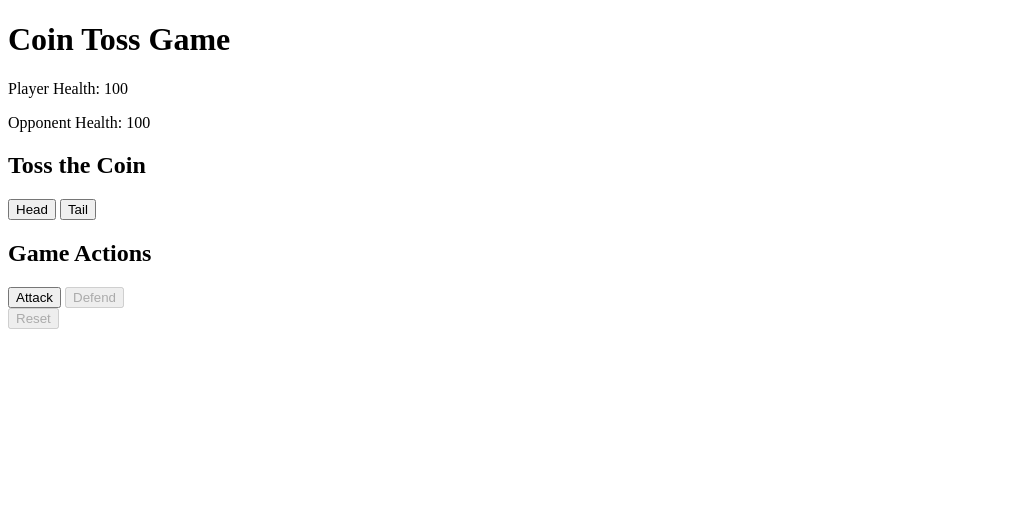
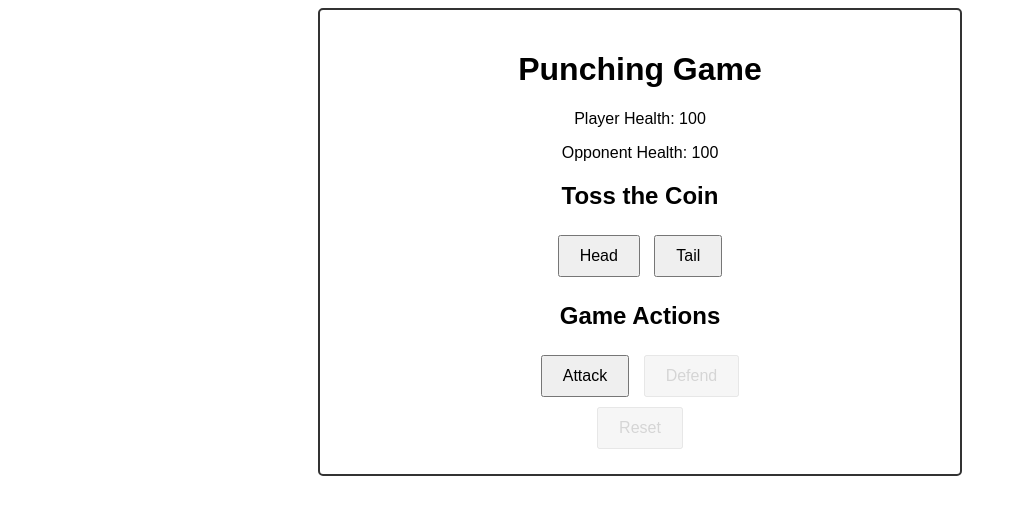
Before and after one commit to kaydeete/ABILLA-DALUPE-DASILAO-PASAOL-TE, a plain HTML site: page index.html in a window 1280 px wide. Both pictures are taken after a click on the button "Head". Shown: the whole page, without its empty margins (0-1017 px from the left). Drawn offline with Linux system fonts and the light colour scheme.

Commit message:
Add files via upload

```diff
--- a/index.html
+++ b/index.html
@@ -3,12 +3,12 @@
 <head>
 <meta charset="UTF-8">
 <meta name="viewport" content="width=device-width, initial-scale=1.0">
-<title>Coin Toss Game</title>
-<link rel="stylesheet" href="styles.css">
+<title>Punching Game</title>
+<link rel="stylesheet" href="style.css">
 </head>
 <body>
 <div class="container">
-    <h1>Coin Toss Game</h1>
+    <h1>Punching Game</h1>
     <div id="health-status">
         <p>Player Health: <span id="player-health">100</span></p>
         <p>Opponent Health: <span id="opponent-health">100</span></p>
@@ -20,8 +20,8 @@
     </div>
     <div id="game-actions" style="display:none;">
         <h2>Game Actions</h2>
-        <button id="attack-btn" onclick="playerAttack()">Attack</button>
-        <button id="defend-btn" onclick="playerDefend()">Defend</button>
+        <button id="attack-btn" onclick="playerAttack('attack')">Attack</button>
+        <button id="defend-btn" onclick="playerDefend('defend')">Defend</button>
     </div>
     <div id="game-results"></div>
     <button id="reset-btn" onclick="resetGame()" disabled>Reset</button>
--- a/script.js
+++ b/script.js
@@ -27,6 +27,14 @@ function calculateDamage() {
 
 function opponentAction() {
     return Math.random() < 0.5 ? 'attack' : 'defend';
+}
+
+function playerAction(action) {
+    if (action === 'attack') {
+        document.getElementById('game-results').textContent = 'You will attack.';
+    } else if (action === 'defend') {
+        document.getElementById('game-results').textContent = 'You will defend.';
+    }
 }
 
 function playerAttack() {
--- a/style.css
+++ b/style.css
@@ -1,40 +1,24 @@
-.dropbtn {
-    background-color: gray;
-    color: white;
-    padding: 16px;
-    font-size: 16px;
-    border: none;
-  }
+body {
+  font-family: Arial, sans-serif;
+  text-align: center;
+}
 
-  /* The container <div> - needed to position the dropdown content */
-  .dropdown {
-    position: relative;
-    border-radius: 1%;
-  }
+.container {
+  margin: 0 auto;
+  max-width: 600px;
+  padding: 20px;
+  border: 2px solid #333;
+  border-radius: 5px;
+}
 
-  /* Dropdown Content (Hidden by Default) */
-  .dropdown-content {
-    display: none;
-    position: absolute;
-    background-color: #f1f1f1;
-    min-width: 160px;
-    box-shadow: 0px 8px 16px 0px rgba(0,0,0,0.2);
-    z-index: 1;
-  }
+button {
+  padding: 10px 20px;
+  margin: 5px;
+  font-size: 16px;
+  cursor: pointer;
+}
 
-  /* Links inside the dropdown */
-  .dropdown-content a {
-    color: black;
-    padding: 12px 16px;
-    text-decoration: none;
-    display: block;
-  }
-
-  /* Change color of dropdown links on hover */
-  .dropdown-content a:hover {background-color: #ddd;}
-
-  /* Show the dropdown menu on hover */
-  .dropdown:hover .dropdown-content {display: block;}
-
-  /* Change the background color of the dropdown button when the dropdown content is shown */
-  .dropdown:hover .dropbtn {background-color: black;}
+button:disabled {
+  opacity: 0.5;
+  cursor: not-allowed;
+}
```
